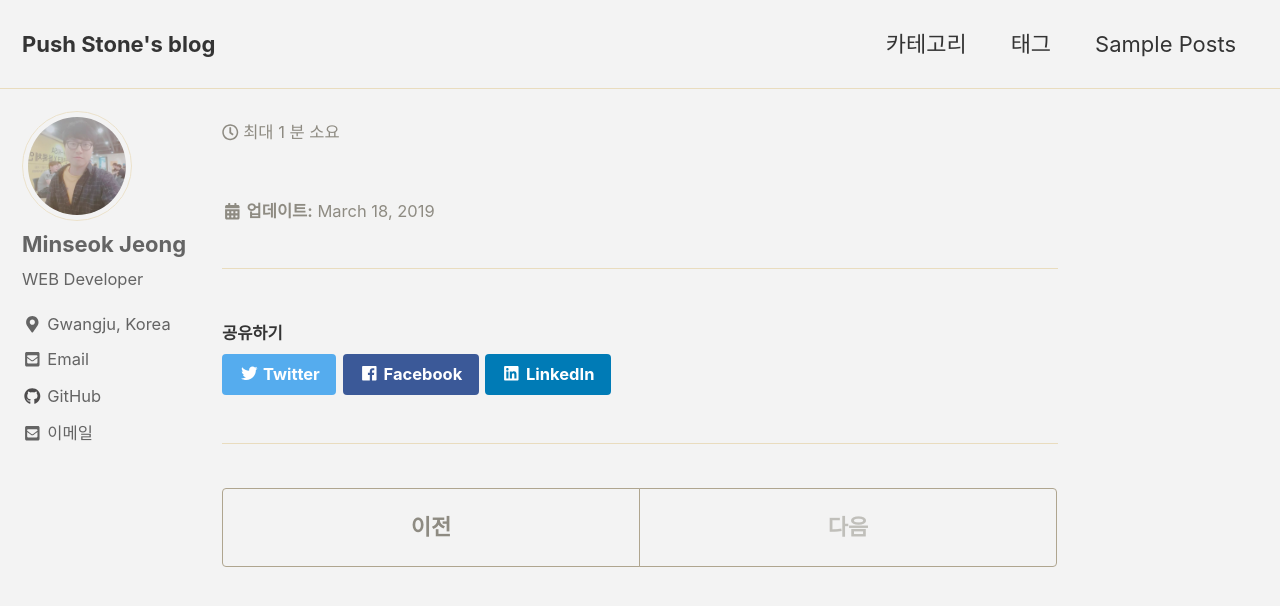
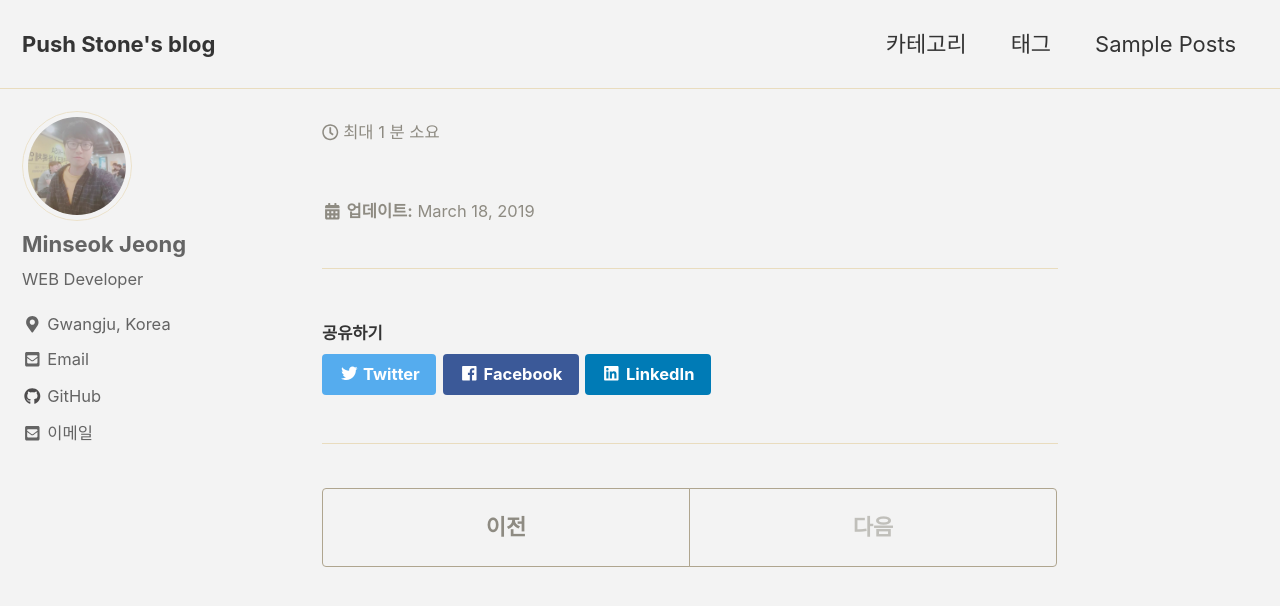
Before and after one commit to rlaehgns5399/blog, a Jekyll site: the page built from _posts/2019-03-18-.md, in a window 1280 px wide and 900 px high. Shown: the top 606 px of the window. Built offline with Jekyll 4.4.1, drawn with Linux system fonts in a browser that asks for light colours; cached includes are drawn as plain includes; the list of posts is cut into pages by our own code.

Commit message:
블로그 사이즈 수정

```diff
--- a/_sass/minimal-mistakes/_page.scss
+++ b/_sass/minimal-mistakes/_page.scss
@@ -27,7 +27,7 @@
   }
 
   @include breakpoint($x-large) {
-    width: calc(100% - #{$right-sidebar-width-narrow});
+    width: calc(100% - #{$right-sidebar-width});
     padding-right: $right-sidebar-width-narrow;
   }
 
--- a/_sass/minimal-mistakes/_sidebar.scss
+++ b/_sass/minimal-mistakes/_sidebar.scss
@@ -37,7 +37,7 @@
   }
 
   @include breakpoint($x-large) {
-    width: calc(#{$right-sidebar-width-narrow} - 1em);
+    width: calc(#{$right-sidebar-width} - 1em);
   }
 
   > * {
```
